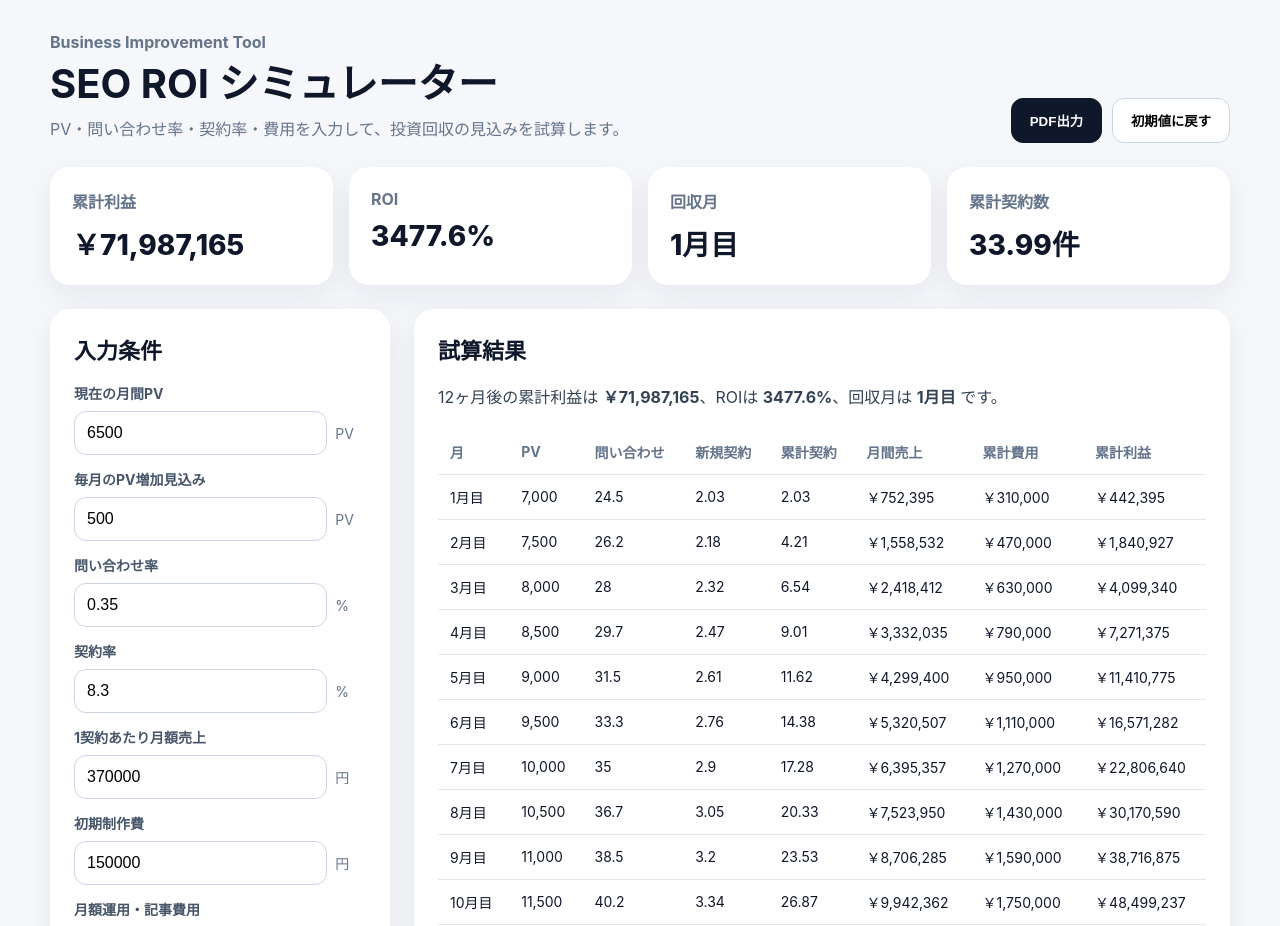
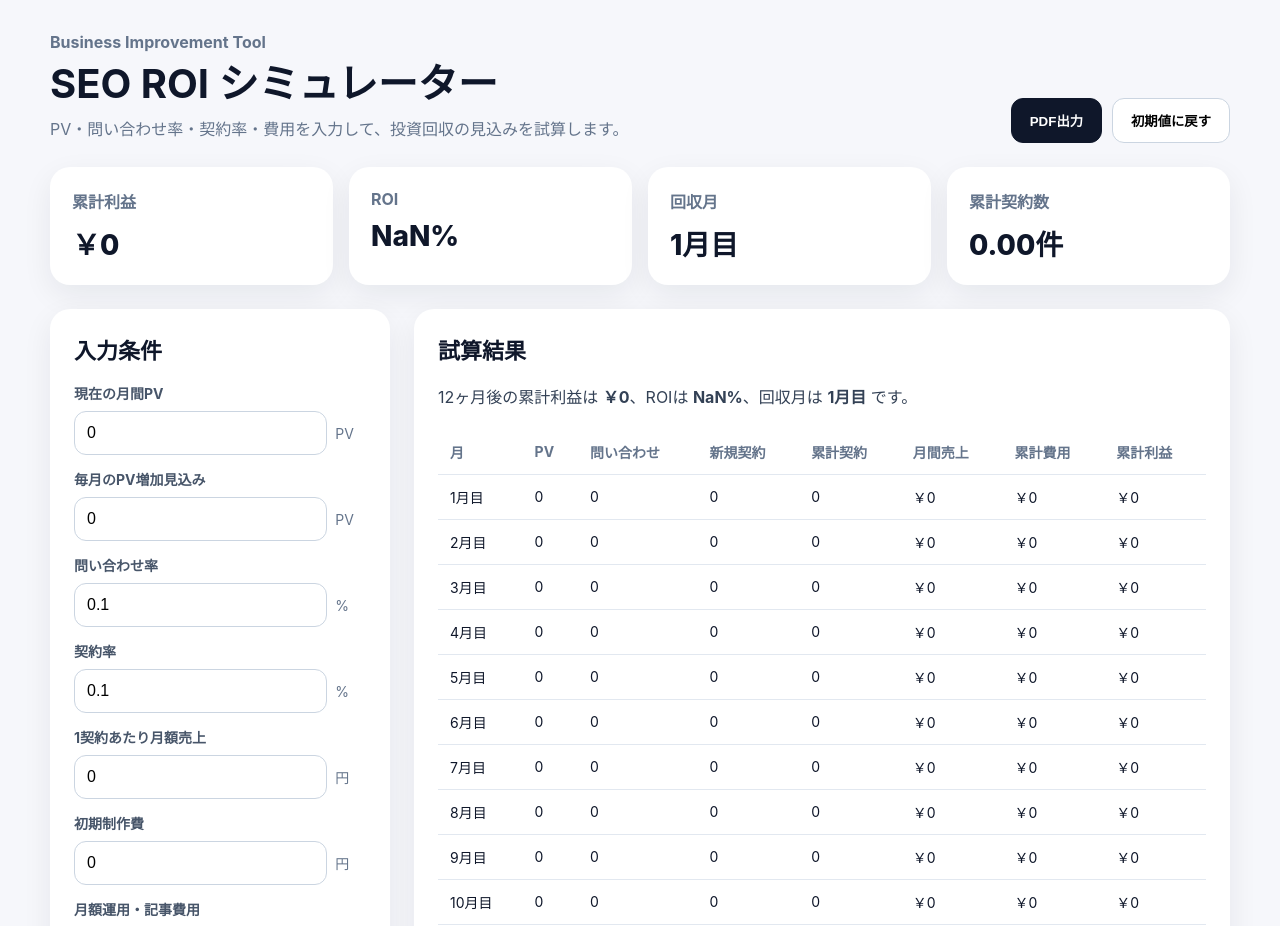
Before and after one commit to eiji21999/seo-roi-simulator, a React (Vite) app: page / in a window 1280 px wide. Shown: the top 926 px of the page. Built offline with nearby package versions, Linux system fonts and the light colour scheme.

Commit message:
Update App.jsx

```diff
--- a/src/App.jsx
+++ b/src/App.jsx
@@ -1,13 +1,13 @@
 import React, { useMemo, useState } from "react";
 
 export default function App() {
-  const [monthlyPv, setMonthlyPv] = useState(6500);
-  const [monthlyPvIncrease, setMonthlyPvIncrease] = useState(500);
-  const [inquiryRate, setInquiryRate] = useState(0.35);
-  const [closeRate, setCloseRate] = useState(8.3);
-  const [monthlyRevenuePerContract, setMonthlyRevenuePerContract] = useState(370000);
-  const [initialCost, setInitialCost] = useState(150000);
-  const [monthlyContentCost, setMonthlyContentCost] = useState(160000);
+  const [monthlyPv, setMonthlyPv] = useState(0);
+  const [monthlyPvIncrease, setMonthlyPvIncrease] = useState(0);
+  const [inquiryRate, setInquiryRate] = useState(0.1);
+  const [closeRate, setCloseRate] = useState(0.1);
+  const [monthlyRevenuePerContract, setMonthlyRevenuePerContract] = useState(0);
+  const [initialCost, setInitialCost] = useState(0);
+  const [monthlyContentCost, setMonthlyContentCost] = useState(0);
   const [months, setMonths] = useState(12);
 
   const yen = (value) =>
```
